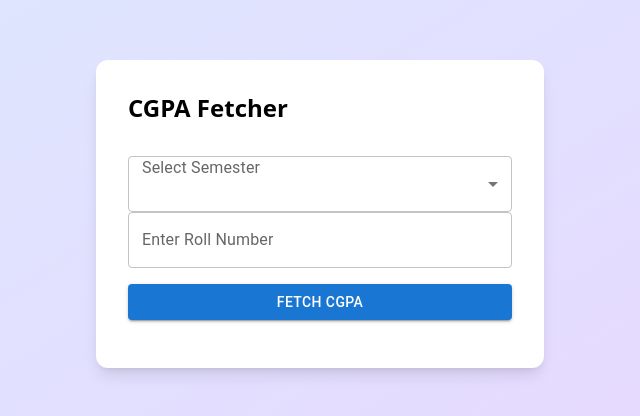
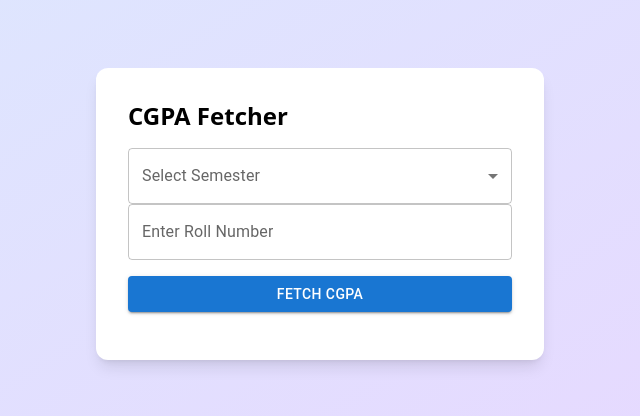
Before and after one commit to Prem-080/cgpa-fetcher, a React (Vite) app in the folder frontend/: page / in a window 1280 px wide. Shown: the part 186-602 px from the top of the page, without its empty margins (320-960 px from the left). Built offline with nearby package versions, Linux system fonts and the light colour scheme.

Commit message:
App.jsx Updated

```diff
--- a/frontend/src/App.jsx
+++ b/frontend/src/App.jsx
@@ -110,7 +110,7 @@ function App() {
       <div className="bg-white p-8 rounded-xl shadow-lg w-full max-w-md">
         <h1 className="text-2xl font-bold mb-4">CGPA Fetcher</h1>
         {/* Enter Semester */}
-        <FormControl fullWidth variant="outlined" className="mb-4 space-y-4">
+        <FormControl fullWidth variant="outlined" className="mb-4">
             <InputLabel>Select Semester</InputLabel>
             <Select
               value={semester}
```
